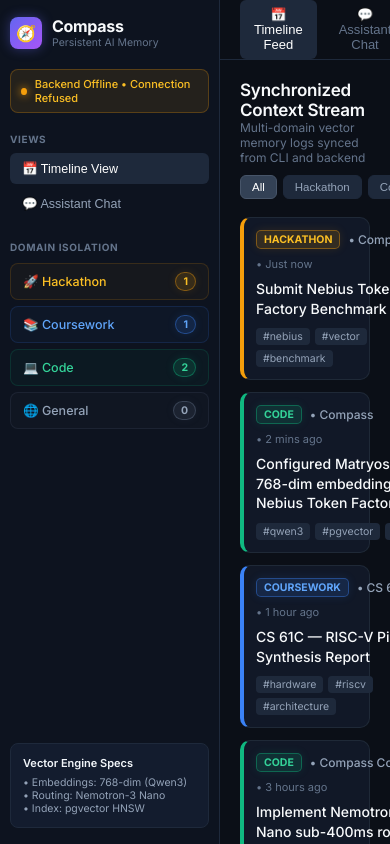
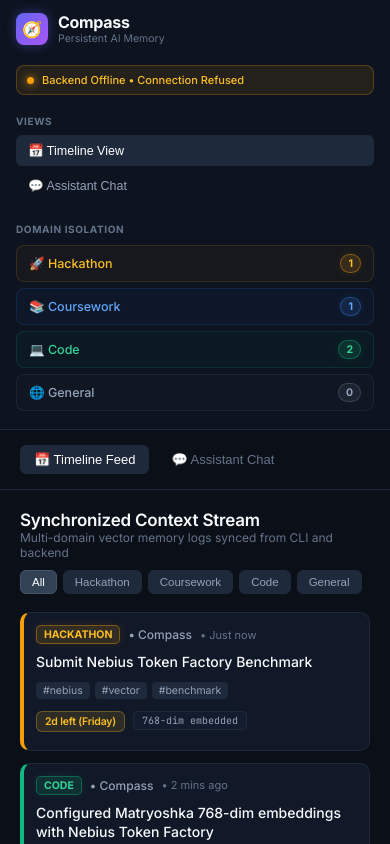
Before and after one commit to Ratnesh-101/compass, a React (Vite) app in the folder frontend/: page / in a window 390 px wide. Built offline with nearby package versions, Linux system fonts and the light colour scheme; no server answers.

Commit message:
style(frontend): add comprehensive responsive media queries for mobile viewports

```diff
--- a/frontend/src/index.css
+++ b/frontend/src/index.css
@@ -166,8 +166,8 @@
 
 @media (max-width: 960px) {
   aside {
-    width: 220px !important;
-    min-width: 220px !important;
+    width: 200px !important;
+    min-width: 200px !important;
     padding: 16px 10px !important;
   }
   .card-hackathon, .card-coursework, .card-code {
@@ -180,6 +180,44 @@
   }
   .vector-tag {
     font-size: 10px !important;
+  }
+}
+
+/* Mobile & Tablet (< 768px) */
+@media (max-width: 768px) {
+  body > div > div {
+    flex-direction: column !important;
+  }
+  aside {
+    width: 100% !important;
+    min-width: 100% !important;
+    max-width: 100% !important;
+    height: auto !important;
+    border-right: none !important;
+    border-bottom: 1px solid #1e293b !important;
+    padding: 12px 16px !important;
+  }
+  main {
+    height: calc(100vh - 120px) !important;
+  }
+  .card-hackathon, .card-coursework, .card-code, .card-general {
+    flex-direction: column !important;
+    gap: 12px !important;
+  }
+  .card-hackathon > div:last-child,
+  .card-coursework > div:last-child,
+  .card-code > div:last-child,
+  .card-general > div:last-child {
+    align-items: flex-start !important;
+    flex-direction: row !important;
+    gap: 8px !important;
+    flex-wrap: wrap !important;
+  }
+  .sidebar-specs-card {
+    display: none !important;
+  }
+  .header-model-badge {
+    display: none !important;
   }
 }
 
```
